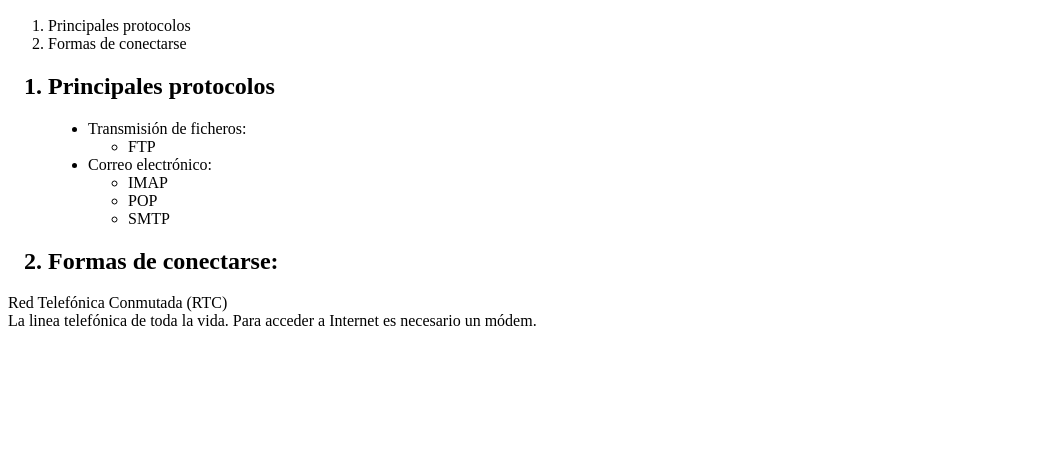
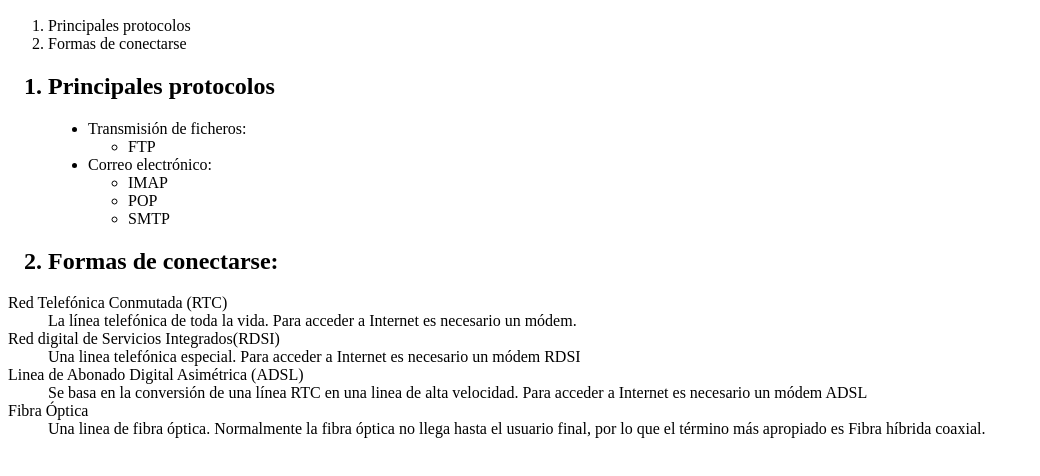
Before and after one commit to lucastro95/nucba-tareas, a plain HTML site: page forms-listas/index-internet.html in a window 1280 px wide. Shown: the part 110-586 px from the top of the page, without its empty margins (0-1040 px from the left). Drawn offline with Linux system fonts and the light colour scheme.

Commit message:
Mentira, ahora si termine forms y listas

```diff
--- a/forms-listas/index-internet.html
+++ b/forms-listas/index-internet.html
@@ -29,10 +29,15 @@
            </ul>
            <h2><li>Formas de conectarse:</li></h2>
     </ol>
-    <p>Red Telefónica Conmutada (RTC)
-        <br>
-        La linea telefónica de toda la vida. Para acceder a Internet es necesario un módem.
-
-    </p>
+    <dl>
+        <dt>Red Telefónica Conmutada (RTC)</dt>
+        <dd>La línea telefónica de toda la vida. Para acceder a Internet es necesario un módem.</dd>
+        <dt>Red digital de Servicios Integrados(RDSI)</dt>
+        <dd>Una linea telefónica especial. Para acceder a Internet es necesario un módem RDSI</dd>
+        <dt>Linea de Abonado Digital Asimétrica (ADSL)</dt>
+        <dd>Se basa en la conversión de una línea RTC en una linea de alta velocidad. Para acceder a Internet es necesario un módem ADSL</dd>
+        <dt>Fibra Óptica</dt>
+        <dd>Una linea de fibra óptica. Normalmente la fibra óptica no llega hasta el usuario final, por lo que el término más apropiado es Fibra híbrida coaxial.</dd>
+    </dl>
 </body>
 </html>
```
Lines whose indentation alone changed are shown as unchanged.
